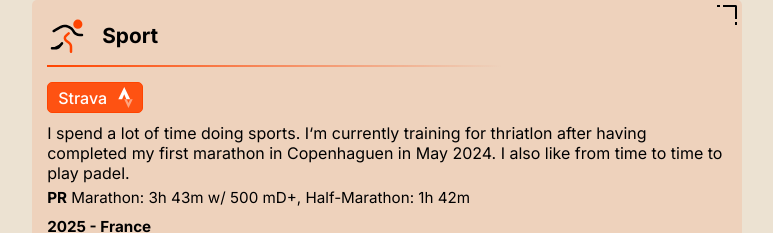
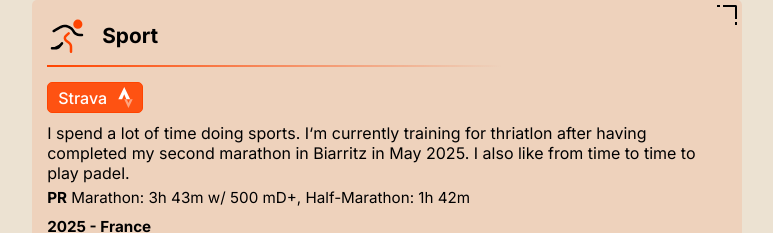
Before and after one commit to baptiste-dubillaud/personal-website, a Next.js app: page /resume in a window 1280 px wide. Shown: the part 3620-3853 px from the top of the page, without its empty margins (503-1276 px from the left). Built offline with nearby package versions, Linux system fonts and the light colour scheme.

Commit message:
update swimming

```diff
--- a/src/app/resume/page.js
+++ b/src/app/resume/page.js
@@ -519,7 +519,7 @@ const HobbiesComponent = ({ isTwoColumnSetup, hobbiesRef }) => {
                                 </div>
                                 <div>
                                     I spend a lot of time doing sports. I&lsquo;m currently training for thriatlon after
-                                    having completed my first marathon in Copenhaguen in May 2024. I also like from time
+                                    having completed my second marathon in Biarritz in May 2025. I also like from time
                                     to time to play padel.
                                 </div>
                                 <div className={styles.hobby_description_95}>
```
Also changed, not shown: src/app/portfolio/[project]/page.js (added), src/app/portfolio/[project]/page.module.css (added).
